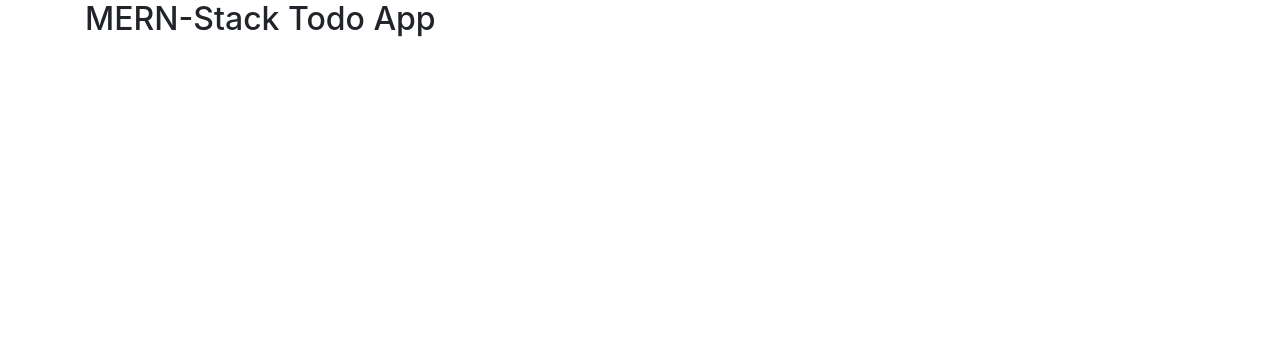
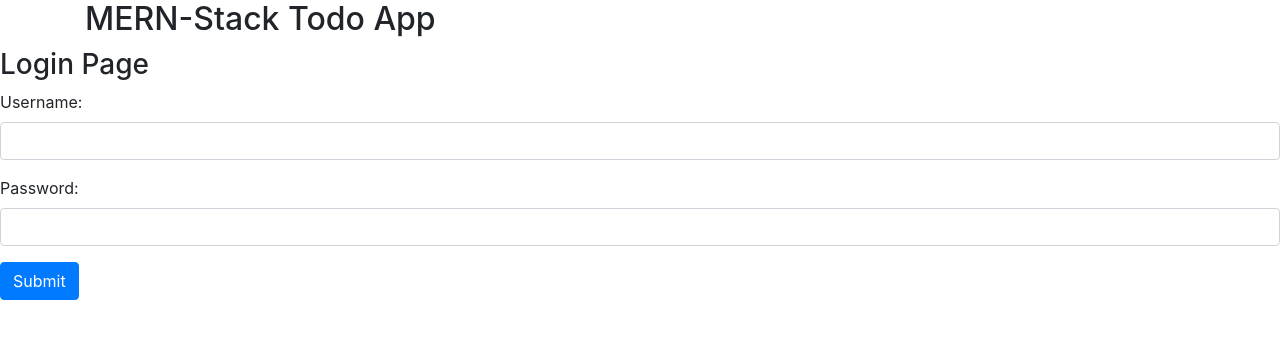
Before and after one commit to 2019aliu/Stockcastic, a React (Create React App) app in the folder stonkcastic/: page /login in a window 1280 px wide. Shown: the top 338 px of the page. Built offline with nearby package versions, Linux system fonts and the light colour scheme.

Commit message:
Added a login page

```diff
--- a/stonkcastic/src/App.js
+++ b/stonkcastic/src/App.js
@@ -1,5 +1,6 @@
 import React, { Component } from 'react';
 import { BrowserRouter as Router, Route, Link } from "react-router-dom";
+import "./App.css";
 import "bootstrap/dist/css/bootstrap.min.css";
 
 import LoginPage from "./components/login-page.component.js";
@@ -11,6 +12,7 @@ class App extends Component {
         <div className="container">
           <h2>MERN-Stack Todo App</h2>
         </div>
+        <Route path="/login" component={LoginPage} />
       </Router>
     )
   }
```
